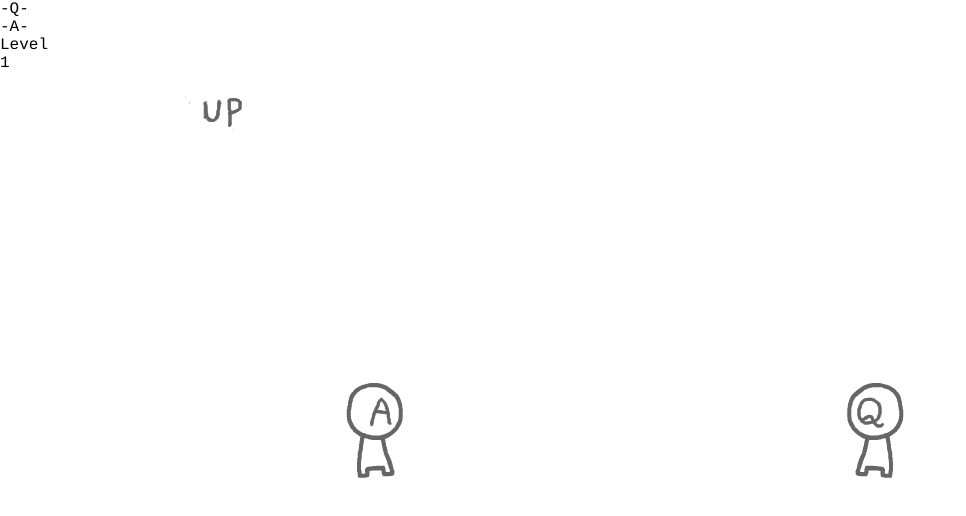
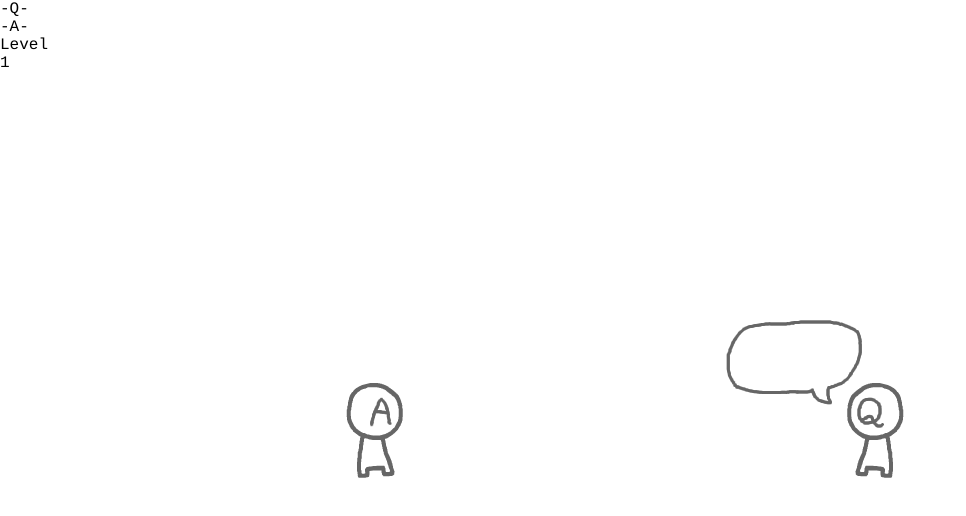
Before and after one commit to SeopHO/Command-Game, a plain HTML site: page index.html in a window 1280 px wide. Shown: the whole page, without its empty margins (0-966 px from the left). Drawn offline with Linux system fonts and the light colour scheme.

Commit message:
Add files via upload

```diff
--- a/script/Core.js
+++ b/script/Core.js
@@ -95,6 +95,7 @@ function Clear()
     Commands_user.splice(0,QuestionLen());
     randNumArr.splice(0,QuestionLen());
     randCommands.splice(0,QuestionLen());
+
 }
 
 function disappearButton()
--- a/script/Graphic.js
+++ b/script/Graphic.js
@@ -1,4 +1,5 @@
 //https://medium.com/dailyjs/how-to-build-a-simple-sprite-animation-in-javascript-b764644244aa
+//https://m.blog.naver.com/PostView.nhn?blogId=ads226&logNo=220587596901&proxyReferer=https:%2F%2Fwww.google.com%2F
 
 let canvas = document.querySelector("canvas");
 let ctx = canvas.getContext("2d");
@@ -16,6 +17,10 @@ let down = new Image();
 let right = new Image();
 let left = new Image();
 
+let balloon = new Image();
+balloon.src = "./image/balloon.png";
+
+
 queImage.src = "./image/Answer.png";
 answImage.src = "./image/Question.png";
 
@@ -24,13 +29,18 @@ answImage.src = "./image/Question.png";
 // right.src = command_right.url;
 // left.src = command_left.url;
 
-queImage.onload =()=>
+queImage.onload=()=>
 {
     ctx.drawImage(queImage,qx,(ca_height/2)-100);
 }
 answImage.onload=()=>
 {
     ctx.drawImage(answImage,qx+500,ca_height/2-100);
+}
+
+function drawballoon()
+{
+    ctx.drawImage(balloon,qx+500-170,ca_height/2-240);
 }
 
 function drawcommand(rev)
@@ -40,7 +50,7 @@ function drawcommand(rev)
             up.src = command_up.url;
             up.onload=()=>
             {
-                ctx.drawImage(up,10,10);
+                ctx.drawImage(up,30,10);
             }
             console.log(true);
             break;
@@ -53,17 +63,20 @@ function drawcommand(rev)
             break;
         case command_right.text:
             right.src = command_right.url;
-            right.onload = () => {
+            right.onload = () =>
+            {
                 ctx.drawImage(right, 30, 10);
+
             }
             break;
         case command_left.text:
             left.src = command_left.url;
-            left.onload = () => {
+            left.onload = () =>
+            {
                 ctx.drawImage(left, 30, 10);
+
             }
             break;
-
         default:
             break;
     }
--- a/script/Question.js
+++ b/script/Question.js
@@ -1,17 +1,18 @@
 let question = document.querySelector('.question');
 
 let Q_count=0;
-
 
 function appearQuestion()
 {
     question.style.display='block';
     user_stop=true;
 }
+
 function disappearQuestion()
 {
     question.style.display='none';
     user_stop = false;
+    ctx.clearRect(30,10,200,200);
 }
 
 function drawQuestion()
@@ -19,9 +20,10 @@ function drawQuestion()
     let timer=setInterval(function()
     {
         let rec = randCommands[Q_count].text;
+        drawballoon();
         drawcommand(rec);
         question.append(`${rec} `);
-
+        ctx.clearRect(30,10,200,200);
         Q_count++;
 
         if(Q_count === QuestionLen())
@@ -29,6 +31,7 @@ function drawQuestion()
             clearInterval(timer);
             setTimeout(disappearQuestion,3000);
             clearTimeout(timer);
+
         }
     },1000)
 }
```
Also changed, not shown: index.html (+1 -0 lines), image/balloon.png (added).
